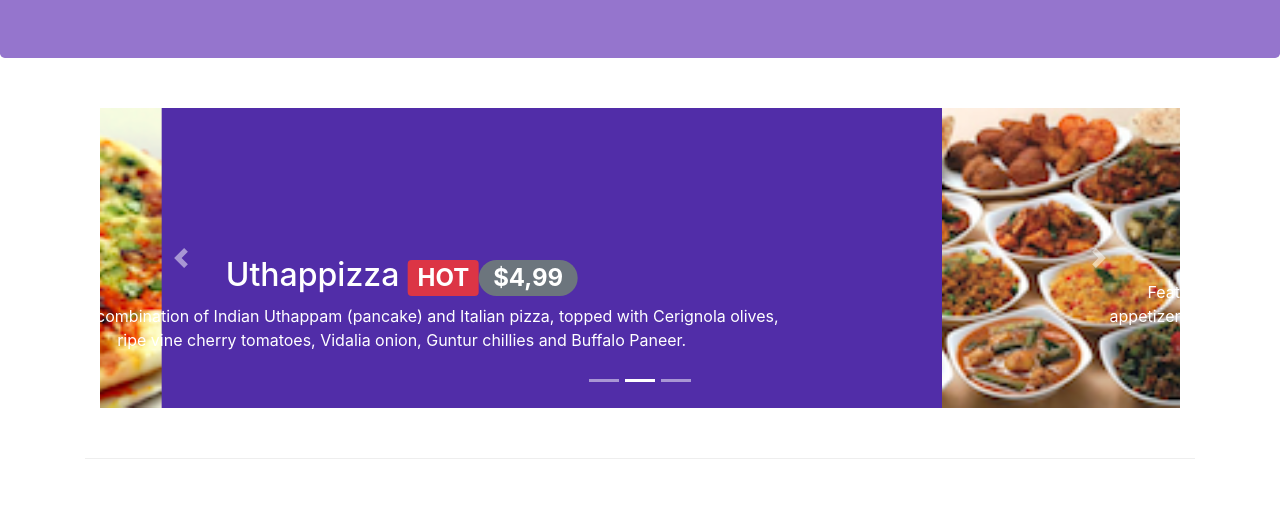
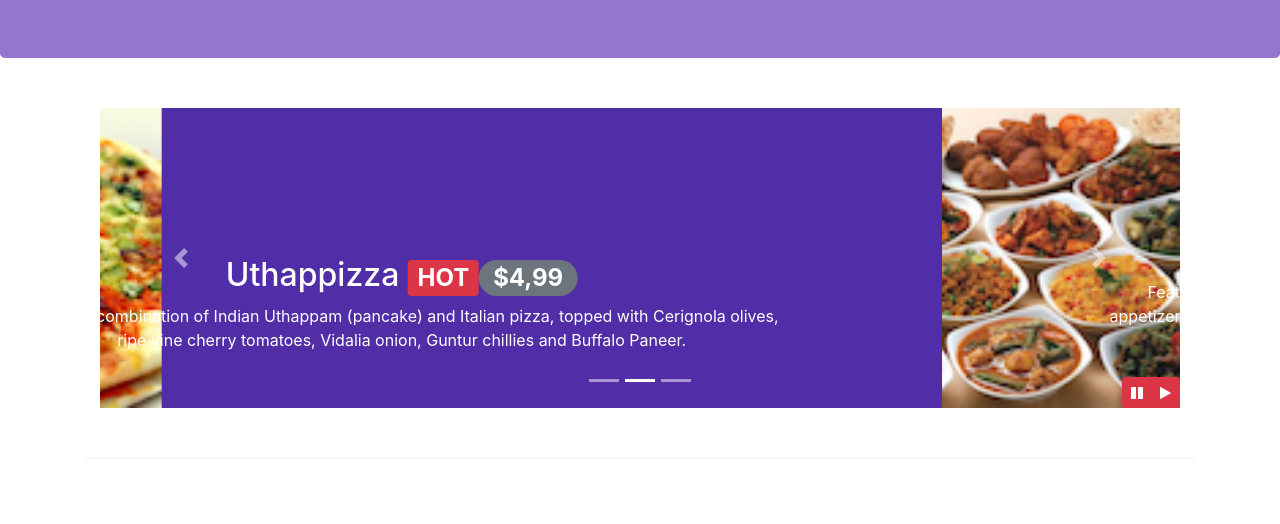
Before and after one commit to martinlud136/conFusion, a website: page index.html in a window 1280 px wide. Shown: the part 276-800 px from the top of the page. Drawn offline with nearby package versions, Linux system fonts and the light colour scheme.

Commit message:
modificacion carousel con jquery

```diff
--- a/css/styles.css
+++ b/css/styles.css
@@ -63,3 +63,9 @@ body{
 .modal{
     color: #0f0f0f;
 }
+
+#carouselButton {
+    right: 0px;
+    position: absolute;
+    bottom: 0px;
+}
--- a/index.html
+++ b/index.html
@@ -213,6 +213,14 @@
                     <a class="carousel-control-next" href="#mycarousel" role="button" data-slide="next">
                         <span class="carousel-control-next-icon"></span>
                     </a>
+                    <div class="btn-group" id="carouselButton">
+                        <button class="btn btn-danger btn-sm" id="carousel-pause">
+                            <span class="fa fa-pause"></span>
+                        </button>
+                        <button class="btn btn-danger btn-sm" id="carousel-play">
+                            <span class="fa fa-play"></span>
+                        </button>
+                    </div>
                 </div>
 
             </div>
@@ -313,7 +321,14 @@
     <script src="node_modules/bootstrap/dist/js/bootstrap.min.js"></script>
     <script>
         $(document).ready(function(){
-            $('[data-toggle="tooltip"]').tooltip()
+            $('[data-toggle="tooltip"]').tooltip();
+            $('#mycarousel').carousel({interval: 2000});
+            $('#carousel-pause').click(function(){
+                $('#mycarousel').carousel('pause');
+            });
+            $('#carousel-play').click(function(){
+                $('#mycarousel').carousel('cycle');
+            });
         })
     </script>
 </body>
```
